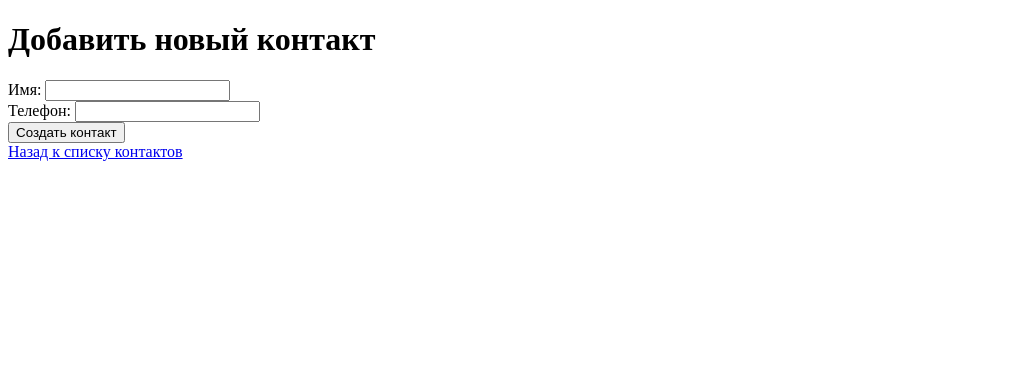
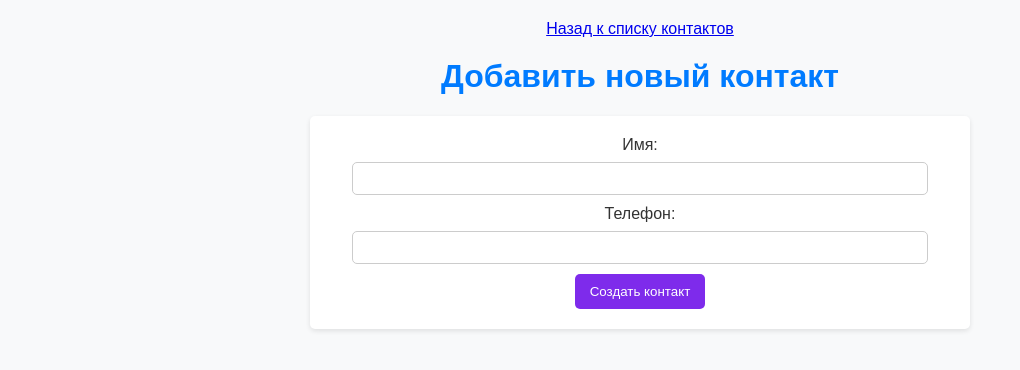
Before and after one commit to PolinaZaiko/rgr_rpp, a Flask app: page /contacts/new in a window 1280 px wide. Shown: the top 370 px of the page, without its empty margins (0-1020 px from the left). Run offline with Flask 3, Linux system fonts and the light colour scheme.

Commit message:
Изменила

```diff
--- a/app.py
+++ b/app.py
@@ -7,11 +7,9 @@ swagger = Swagger(app)
 contacts = {}
 contact_id_counter = 1
 
-
 @app.route('/')
 def index():
     return render_template('index.html', contacts=contacts.values())
-
 
 @app.route('/contacts/new', methods=['GET', 'POST'])
 def create_contact():
@@ -29,7 +27,6 @@ def create_contact():
 
     return render_template('create_contact.html')
 
-
 @app.route('/contacts/<int:id>', methods=['GET'])
 def get_contact(id):
     contact = contacts.get(id)
@@ -37,7 +34,6 @@ def get_contact(id):
         return jsonify({"message": "Contact not found"}), 404
 
     return render_template('contact.html', contact=contact)
-
 
 @app.route('/contacts/<int:id>', methods=['POST'])
 def delete_contact(id):
@@ -47,6 +43,5 @@ def delete_contact(id):
     del contacts[id]
     return redirect(url_for('index'))
 
-
 if __name__ == '__main__':
     app.run(debug=False)
--- a/templates/create_contact.html
+++ b/templates/create_contact.html
@@ -1,21 +1,64 @@
 <!DOCTYPE html>
-<html lang="en">
+<html lang="ru">
 <head>
     <meta charset="UTF-8">
     <meta name="viewport" content="width=device-width, initial-scale=1.0">
     <title>Добавить контакт</title>
+    <style>
+        body {
+            font-family: Arial, sans-serif;
+            background-color: #f8f9fa;
+            color: #333;
+            margin: 0;
+            padding: 20px;
+            text-align: center;
+        }
+        h1 {
+            margin-top: 20px;
+            color: #007bff;
+            text-align: center;
+        }
+        form {
+            width: 50%;
+            background-color: white;
+            padding: 20px;
+            border-radius: 5px;
+            box-shadow: 0 2px 5px rgba(0, 0, 0, 0.1);
+            margin: auto;
+        }
+        label {
+            display: block;
+            margin-bottom: 8px;
+        }
+        input {
+            width: 90%;
+            padding: 8px;
+            margin-bottom: 10px;
+            border: 1px solid #ccc;
+            border-radius: 5px;
+        }
+        button {
+            background-color: #7e2beb;
+            color: white;
+            border: none;
+            padding: 10px 15px;
+            border-radius: 5px;
+            cursor: pointer;
+        }
+        button:hover {
+            background-color: #570c8d;
+        }
+    </style>
 </head>
 <body>
+    <a href="{{ url_for('index') }}">Назад к списку контактов</a>
     <h1>Добавить новый контакт</h1>
     <form method="post">
         <label for="name">Имя:</label>
         <input type="text" id="name" name="name" required>
-        <br>
         <label for="phone">Телефон:</label>
         <input type="text" id="phone" name="phone" required>
-        <br>
         <button type="submit">Создать контакт</button>
     </form>
-    <a href="{{ url_for('index') }}">Назад к списку контактов</a>
 </body>
 </html>
```
Also changed, not shown: templates/index.html (+56 -1 lines), .github/workflows/ci.yaml, 1 other file.
